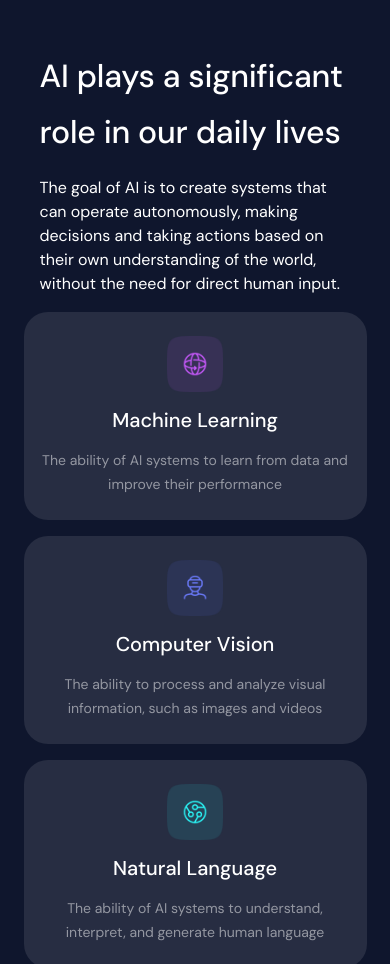
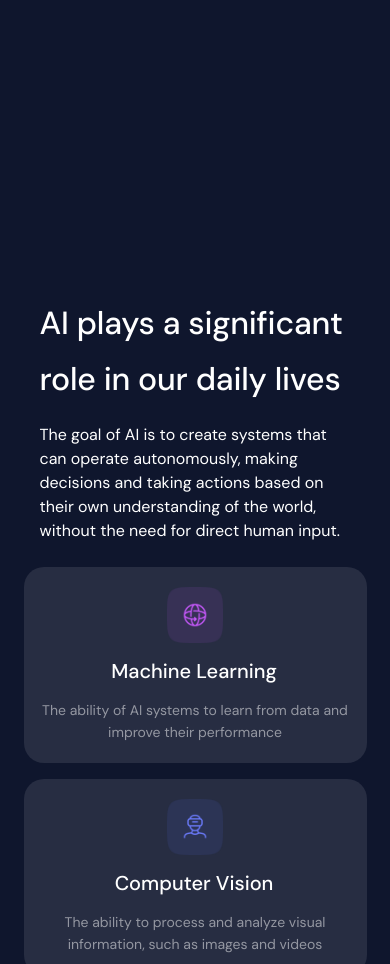
Before and after one commit to artur893/4-area-section, a website built with Vite: page index.html in a window 390 px wide. Shown: the top 964 px of the page. Built offline with nearby package versions, Linux system fonts and the light colour scheme.

Commit message:
Tablet pixel perfect

```diff
--- a/src/pages/home-page/styles/home-page.scss
+++ b/src/pages/home-page/styles/home-page.scss
@@ -86,10 +86,14 @@
     flex-direction: column;
 
     & &__title-section {
-      flex-basis: auto;
-      margin: 0;
+      flex: 0 1 auto;
+      margin-top: 247px;
       justify-content: center;
       align-items: flex-start;
+    }
+
+    & &__title-description {
+      margin-top: 16px;
     }
 
     & &__title-container {
@@ -97,28 +101,40 @@
     }
 
     & &__cards-section {
+      display: flex;
       flex-direction: column;
       margin: 0;
-      justify-content: center;
-      align-items: flex-end;
+      margin-top: 8px;
+      justify-content: flex-start;
+      align-items: center;
     }
 
     & &__cards-container {
+      margin: 0;
       justify-content: center;
       gap: 16px;
     }
 
     & &__card {
       width: 240px;
+      border-radius: 20px;
     }
 
     & &__card-image {
+      margin-top: 10px;
+      margin-bottom: 26px;
       width: 56px;
       height: 56px;
     }
 
+    & &__card-title {
+      margin-left: -2px;
+    }
+
     & &__card-description {
       font-size: 14px;
+      line-height: 22px;
+      margin-bottom: 20px;
     }
   }
 
```
